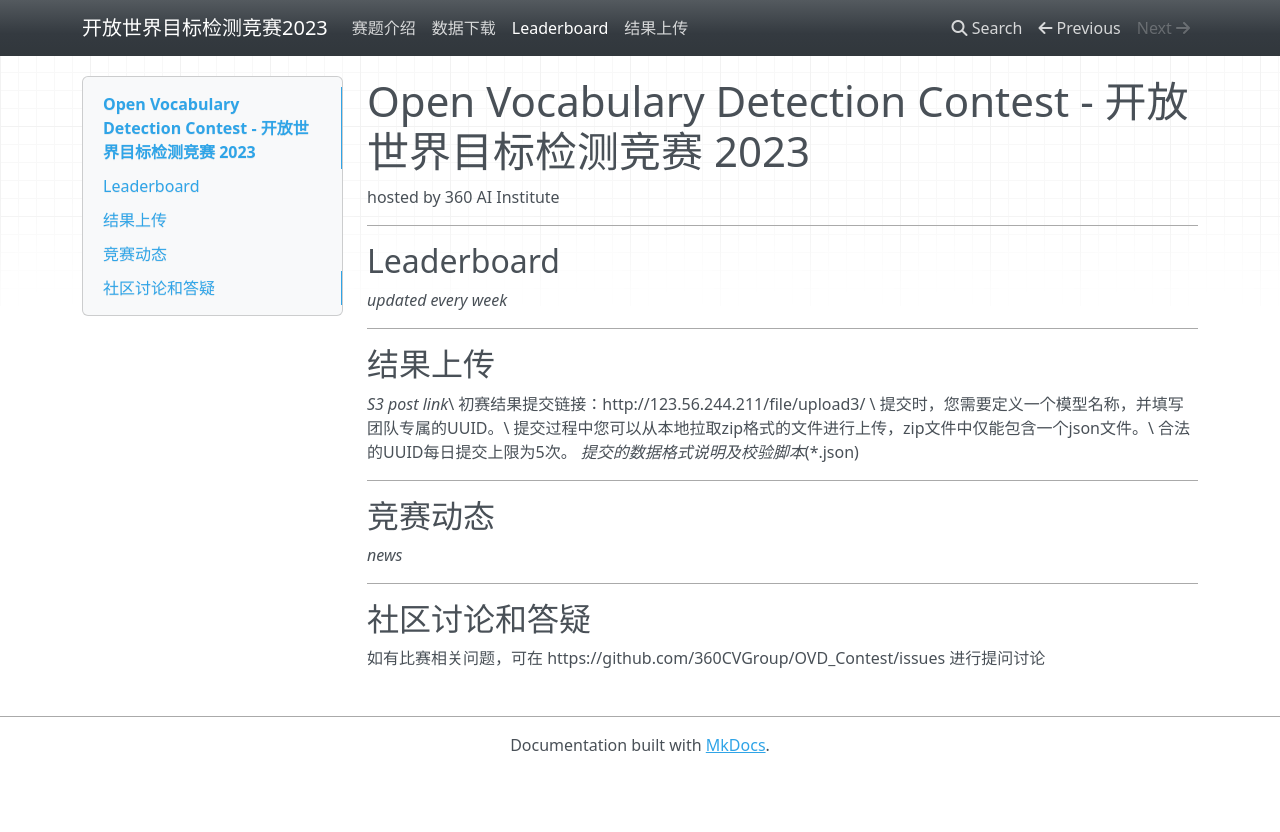
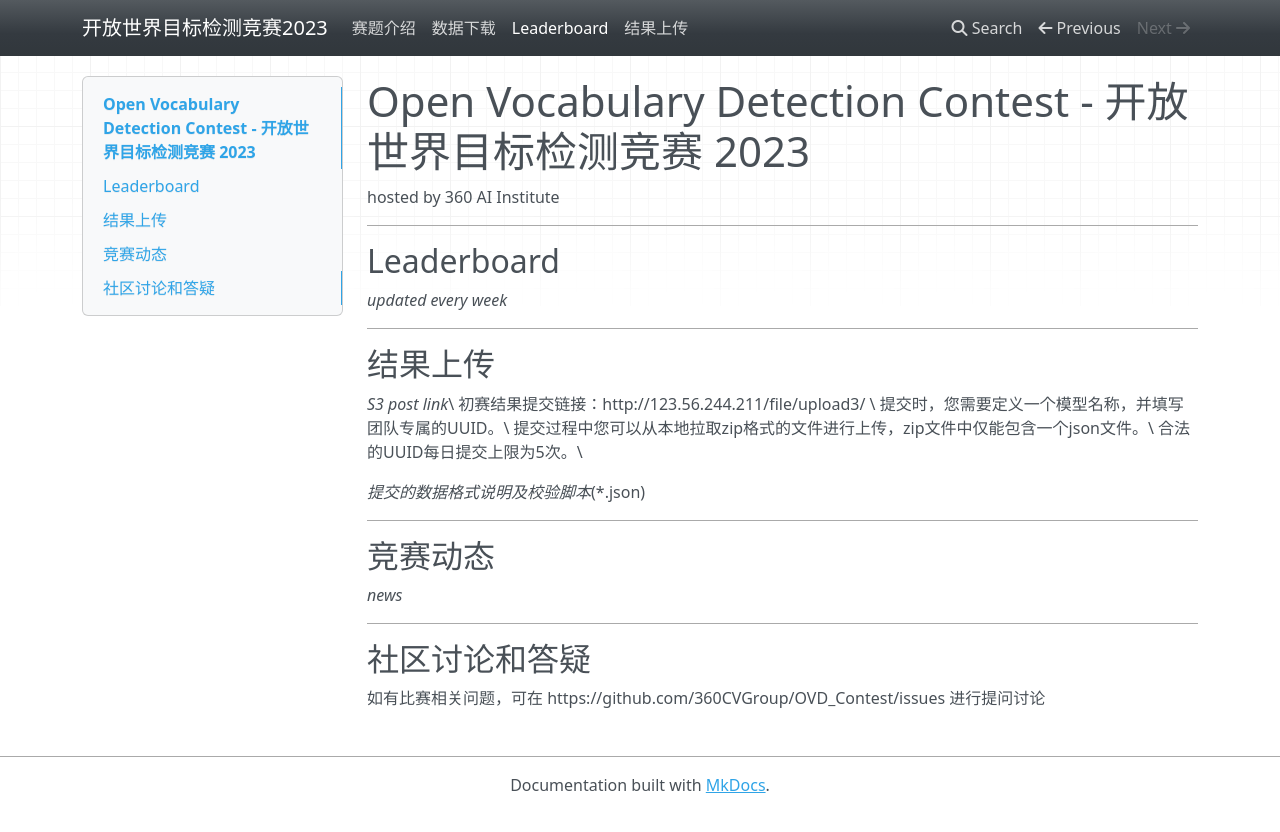
Before and after one commit to 360CVGroup/OVD_Contest, an MkDocs documentation site: the page built from docs/leaderboard.md, in a window 1280 px wide. Shown: the top 832 px of the page. Built offline with MkDocs 1.6.1, drawn with Linux system fonts in a browser that asks for light colours; nearby versions of some CDN libraries.

```diff
--- a/docs/leaderboard.md
+++ b/docs/leaderboard.md
@@ -12,7 +12,8 @@ hosted by 360 AI Institute
 初赛结果提交链接：http://123.56.244.211/file/upload3/ \
 提交时，您需要定义一个模型名称，并填写团队专属的UUID。\
 提交过程中您可以从本地拉取zip格式的文件进行上传，zip文件中仅能包含一个json文件。\
-合法的UUID每日提交上限为5次。
+合法的UUID每日提交上限为5次。\
+
 *提交的数据格式说明及校验脚本*(*.json)
 
 
```
